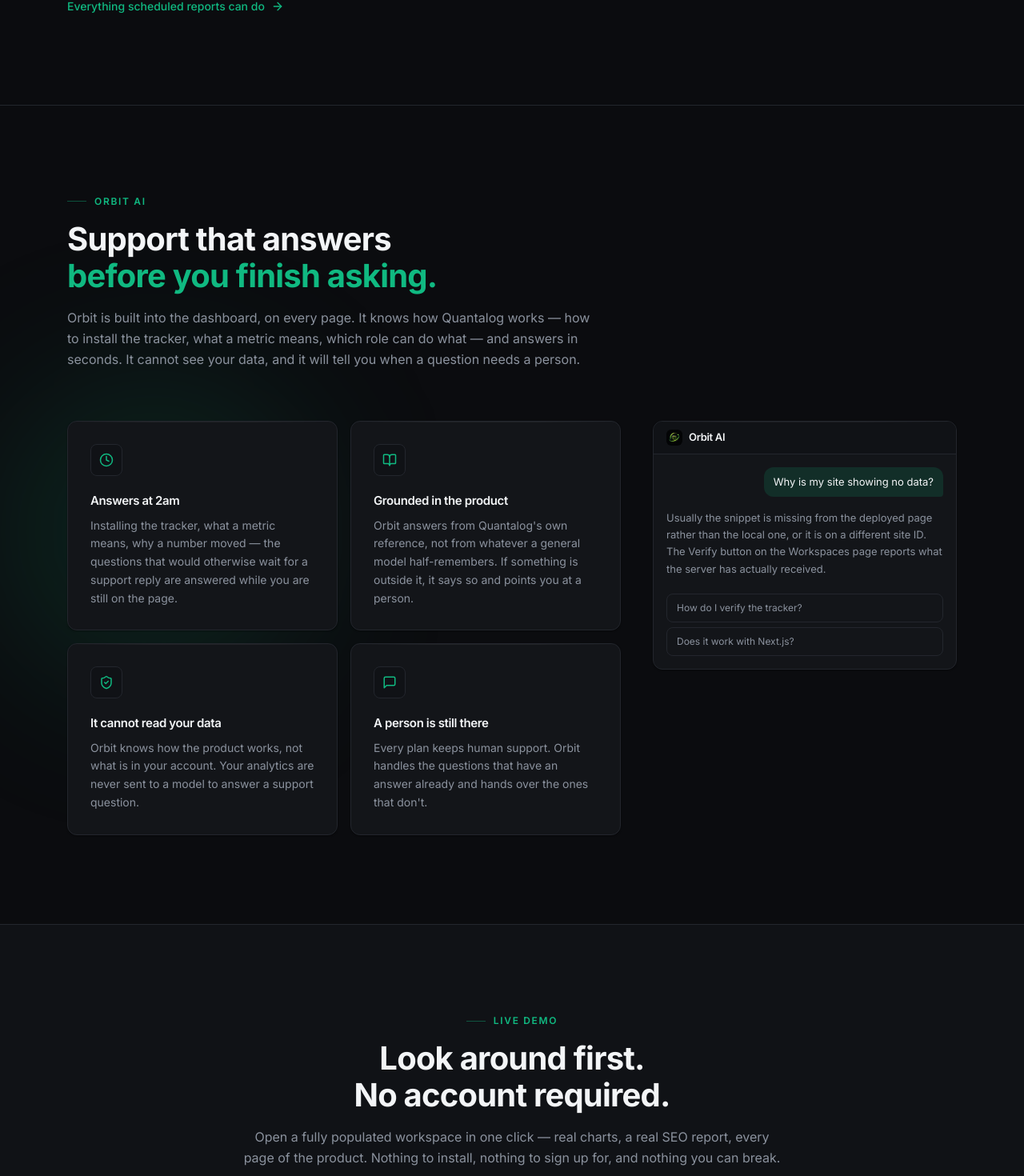
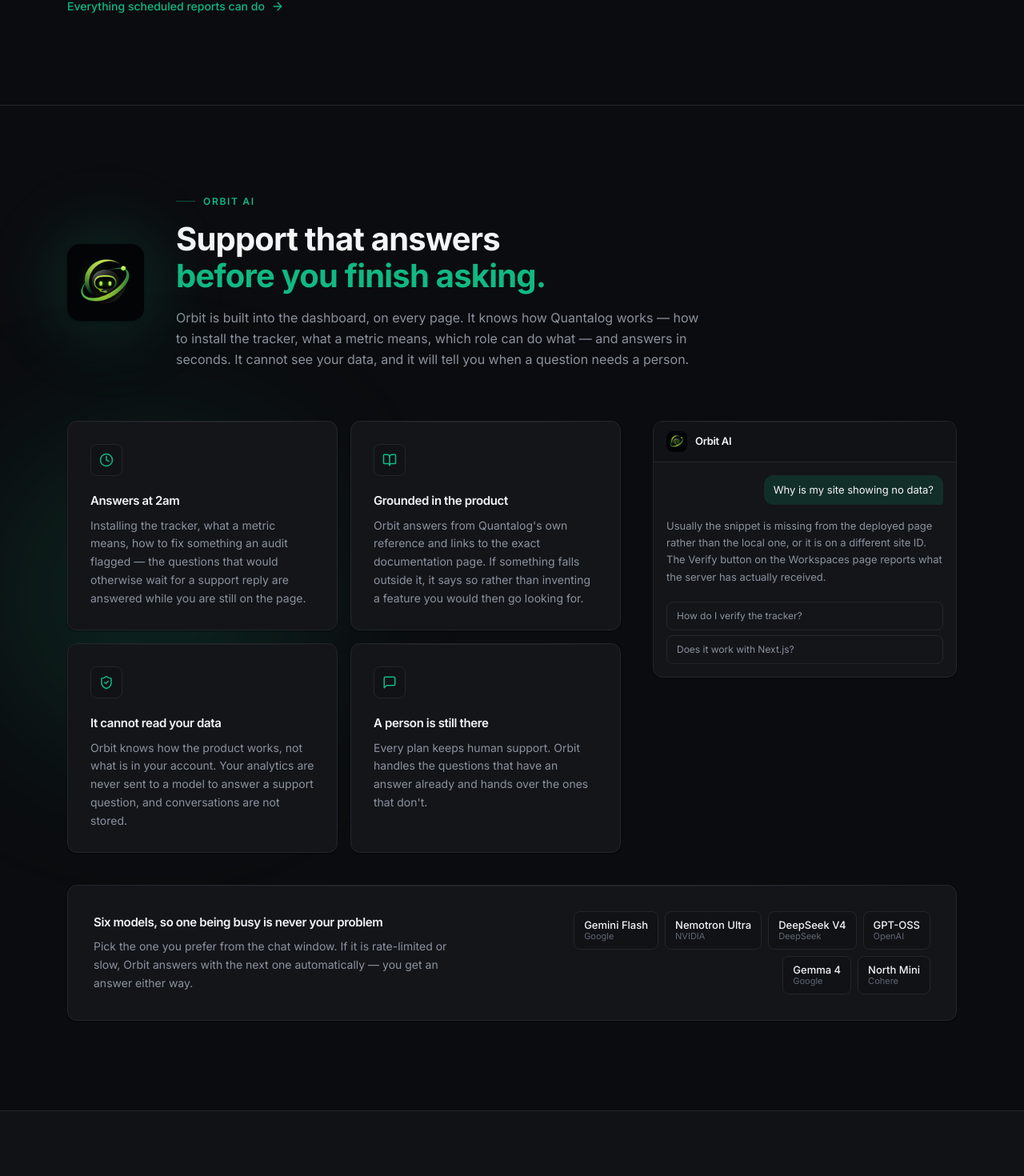
Before and after one commit to daorbit/quantalog-lp, a Next.js app: page / in a window 1280 px wide. Shown: the part 6908-8378 px from the top of the page at 80% size. Built offline with nearby package versions, Linux system fonts and the light colour scheme; no server answers.

Commit message:
contnet ipdated

```diff
--- a/src/components/sections/orbit.tsx
+++ b/src/components/sections/orbit.tsx
@@ -6,31 +6,32 @@ import { Reveal } from "../reveal";
 /**
  * Orbit AI — the assistant built into the dashboard.
  *
- * Shown as a conversation rather than described, for the same reason the
- * reports section renders an email: the feature *is* the exchange, and a mock
- * of one explains it faster than a paragraph claiming it is helpful.
+ * The mark leads. An earlier version buried it at 20px inside a mock chat
+ * header, where the one piece of art that gives this feature a face was
+ * illegible — so it now opens the section at a size where it reads as a
+ * character rather than a favicon.
  *
  * The argument is deliberately narrow. Every product now claims an AI, and the
  * claim is worth nothing — so this section says what Orbit is grounded in, what
  * it cannot see, and that a person is still behind it. The honest limits are
- * the differentiator, because they are what the competing claims leave out.
+ * the differentiator, because they are what competing claims leave out.
  */
 
 const points = [
   {
     icon: Clock,
     title: "Answers at 2am",
-    body: "Installing the tracker, what a metric means, why a number moved — the questions that would otherwise wait for a support reply are answered while you are still on the page.",
+    body: "Installing the tracker, what a metric means, how to fix something an audit flagged — the questions that would otherwise wait for a support reply are answered while you are still on the page.",
   },
   {
     icon: BookOpen,
     title: "Grounded in the product",
-    body: "Orbit answers from Quantalog's own reference, not from whatever a general model half-remembers. If something is outside it, it says so and points you at a person.",
+    body: "Orbit answers from Quantalog's own reference and links to the exact documentation page. If something falls outside it, it says so rather than inventing a feature you would then go looking for.",
   },
   {
     icon: ShieldCheck,
     title: "It cannot read your data",
-    body: "Orbit knows how the product works, not what is in your account. Your analytics are never sent to a model to answer a support question.",
+    body: "Orbit knows how the product works, not what is in your account. Your analytics are never sent to a model to answer a support question, and conversations are not stored.",
   },
   {
     icon: MessageSquare,
@@ -39,28 +40,82 @@ const points = [
   },
 ];
 
+/**
+ * The models behind Orbit.
+ *
+ * Named rather than described as "advanced AI", because the names are the
+ * claim: a visitor who knows what these are learns more from the list than from
+ * any adjective, and one who doesn't still reads that there are several.
+ *
+ * The fallback line is the point of showing them at all — it is a reliability
+ * feature, not a spec sheet.
+ */
+const models = [
+  { name: "Gemini Flash", vendor: "Google" },
+  { name: "Nemotron Ultra", vendor: "NVIDIA" },
+  { name: "DeepSeek V4", vendor: "DeepSeek" },
+  { name: "GPT-OSS", vendor: "OpenAI" },
+  { name: "Gemma 4", vendor: "Google" },
+  { name: "North Mini", vendor: "Cohere" },
+];
+
+/**
+ * The mark, at a size where it is actually visible.
+ *
+ * Two files swapped by theme in CSS rather than by a hook: the artwork is not
+ * transparent, so the dark mark on a light page would be a black square — and
+ * doing it in CSS avoids the wrong one flashing before hydration.
+ *
+ * Displayed at 96px against a 128px source. The source is the constraint: it
+ * would want 192px to be crisp on a retina screen, and going larger than this
+ * would show the softness rather than the artwork.
+ */
+function OrbitMark() {
+  return (
+    <div className="relative shrink-0">
+      {/* A soft bloom behind the mark, so it sits on the page rather than being
+          pasted onto it. */}
+      <div
+        className="pointer-events-none absolute -inset-6 rounded-full blur-2xl"
+        style={{ background: "var(--glow)" }}
+        aria-hidden="true"
+      />
+      <Image
+        src="/da-ai-dark-mode.png"
+        alt="Orbit AI"
+        width={128}
+        height={128}
+        className="relative hidden h-24 w-24 rounded-2xl shadow-soft dark:block"
+      />
+      <Image
+        src="/da-ai-light-mode.png"
+        alt="Orbit AI"
+        width={128}
+        height={128}
+        className="relative h-24 w-24 rounded-2xl shadow-soft dark:hidden"
+      />
+    </div>
+  );
+}
+
 /** The mocked exchange. A real question, and an answer Orbit actually gives. */
 function ChatPreview() {
   return (
     <div className="card overflow-hidden p-0">
-      <div className="flex items-center gap-2 border-b border-border bg-bg-subtle px-4 py-2.5">
-        {/* Two files, swapped by theme in CSS rather than by a hook: the
-            artwork is not transparent, so the dark mark on a light page would
-            be a black square — and doing it in CSS avoids a wrong-mark flash
-            before hydration. */}
+      <div className="flex items-center gap-2.5 border-b border-border bg-bg-subtle px-4 py-3">
         <Image
           src="/da-ai-dark-mode.png"
           alt=""
-          width={20}
-          height={20}
-          className="hidden rounded-md dark:block"
+          width={26}
+          height={26}
+          className="hidden rounded-lg dark:block"
         />
         <Image
           src="/da-ai-light-mode.png"
           alt=""
-          width={20}
-          height={20}
-          className="rounded-md dark:hidden"
+          width={26}
+          height={26}
+          className="rounded-lg dark:hidden"
         />
         <div className="text-[13px] font-semibold tracking-tight">Orbit AI</div>
       </div>
@@ -105,6 +160,12 @@ export function Orbit() {
       />
 
       <div className="relative mx-auto max-w-6xl px-5 py-28">
+        {/* The mark beside the heading rather than above it: at this size it
+            would otherwise push the title most of a screen down. */}
+        <div className="flex flex-col items-start gap-8 sm:flex-row sm:items-center sm:gap-10">
+          <Reveal>
+            <OrbitMark />
+          </Reveal>
           <SectionHeading
             eyebrow="Orbit AI"
             title={
@@ -116,6 +177,7 @@ export function Orbit() {
             }
             body="Orbit is built into the dashboard, on every page. It knows how Quantalog works — how to install the tracker, what a metric means, which role can do what — and answers in seconds. It cannot see your data, and it will tell you when a question needs a person."
           />
+        </div>
 
         <div className="mt-16 grid items-start gap-10 lg:grid-cols-[1fr_380px]">
           <div className="grid gap-4 sm:grid-cols-2">
@@ -140,6 +202,36 @@ export function Orbit() {
             <ChatPreview />
           </Reveal>
         </div>
+
+        {/* The model lineup. Placed after the argument, because it answers
+            "is this any good" for the reader who is already interested — and
+            the fallback sentence is the part that matters. */}
+        <Reveal delay={2} className="card mt-10 p-7 sm:p-8">
+          <div className="flex flex-col gap-6 lg:flex-row lg:items-center lg:justify-between">
+            <div className="max-w-md">
+              <h3 className="text-[15px] font-semibold tracking-tight">
+                Six models, so one being busy is never your problem
+              </h3>
+              <p className="mt-2 text-sm leading-relaxed text-fg-muted">
+                Pick the one you prefer from the chat window. If it is rate-limited or
+                slow, Orbit answers with the next one automatically — you get an answer
+                either way.
+              </p>
+            </div>
+
+            <ul className="flex flex-wrap gap-2 lg:max-w-md lg:justify-end">
+              {models.map((m) => (
+                <li
+                  key={m.name}
+                  className="rounded-lg border border-border bg-bg-subtle px-3 py-2"
+                >
+                  <div className="text-[13px] font-medium leading-tight">{m.name}</div>
+                  <div className="text-[11px] leading-tight text-fg-faint">{m.vendor}</div>
+                </li>
+              ))}
+            </ul>
+          </div>
+        </Reveal>
       </div>
     </section>
   );
```
Lines whose indentation alone changed are shown as unchanged.
